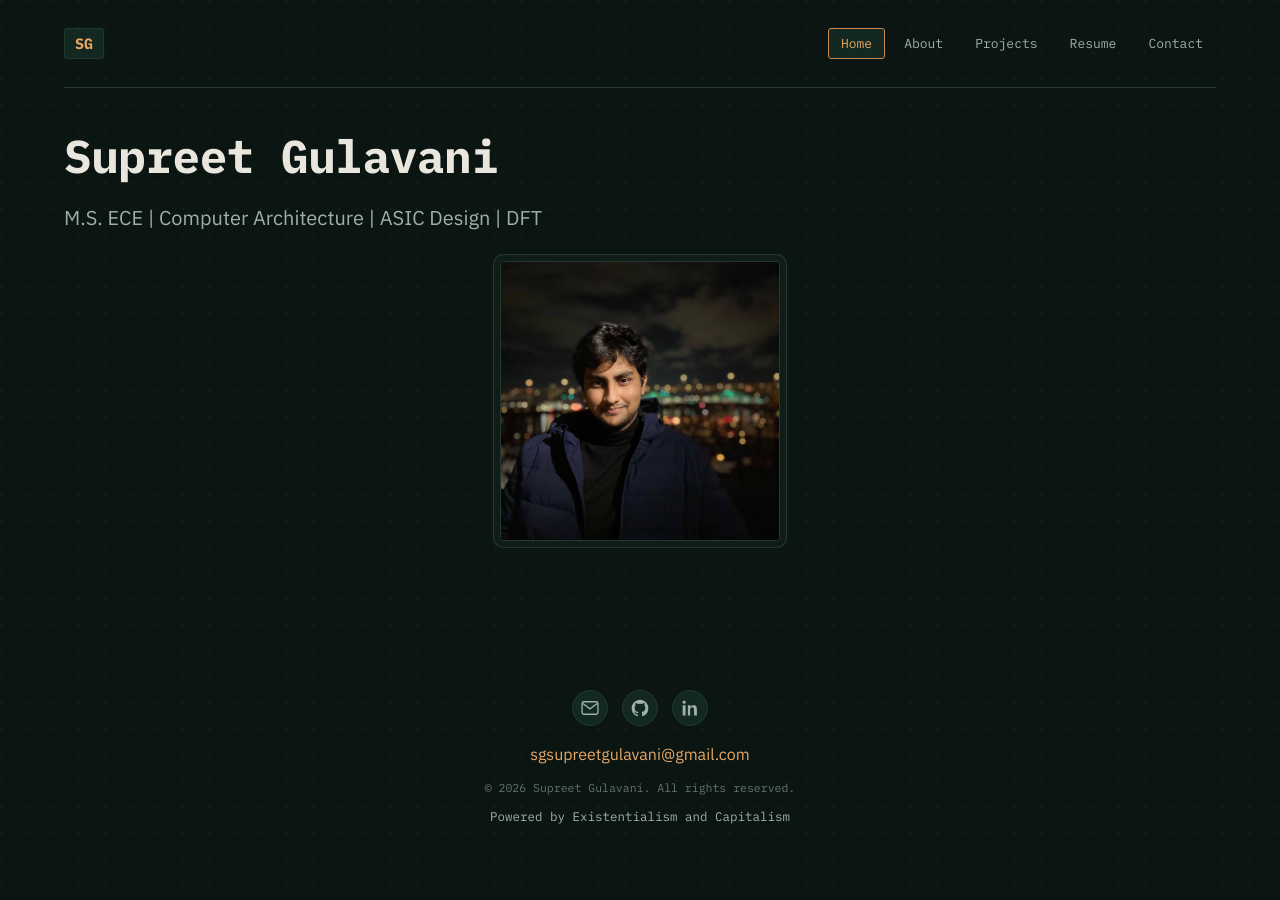
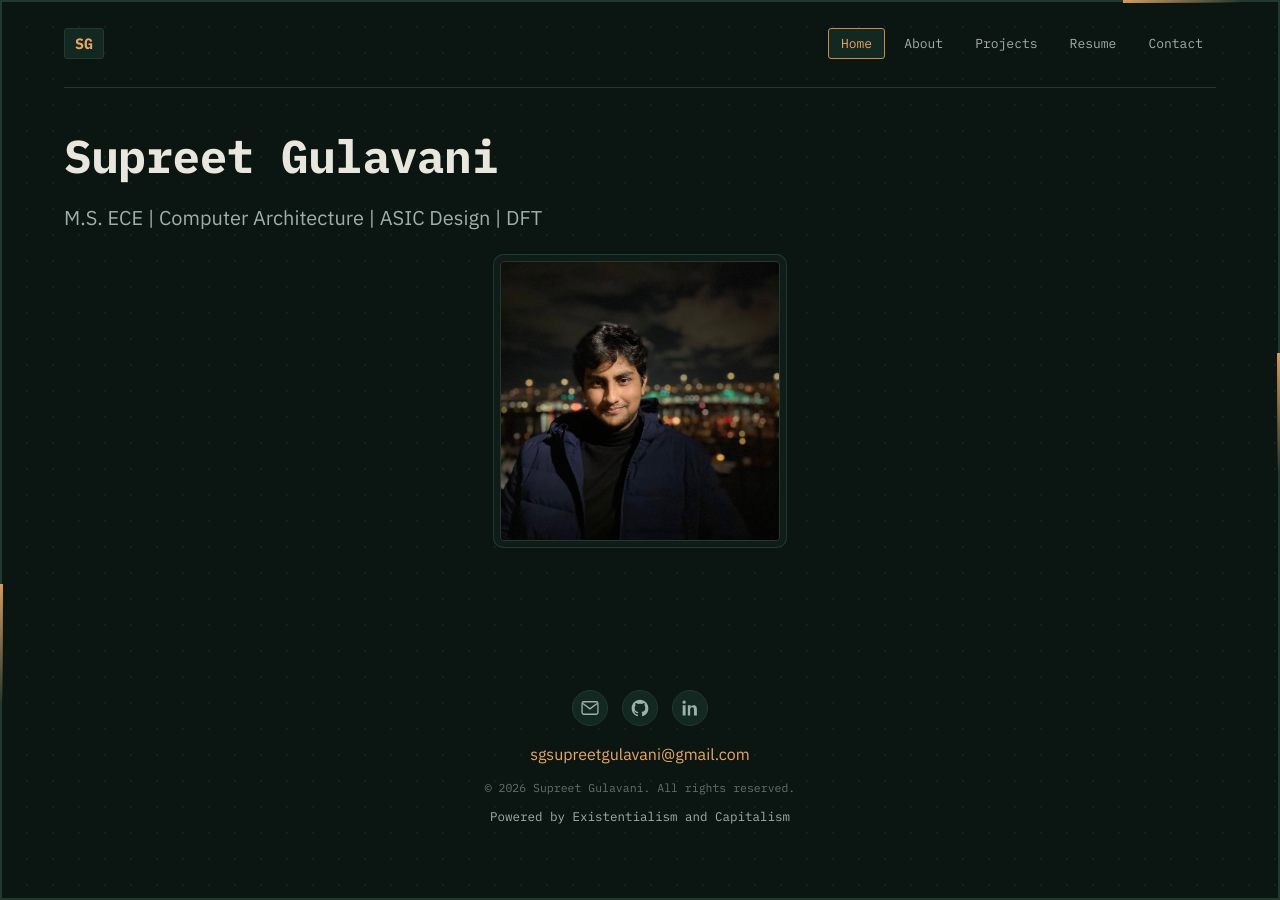
Before and after one commit to supreetgulavani/supreetgulavani.github.io, a Jekyll site: the page built from index.md, in a window 1280 px wide. Built offline with Jekyll 4.4.1, drawn with Linux system fonts in a browser that asks for light colours.

Commit message:
Replace spine->edge traces

```diff
--- a/_layouts/default.html
+++ b/_layouts/default.html
@@ -14,7 +14,7 @@
 
   <!--Pulse animation-->
 <!-- <div class="spine" aria-hidden="true"></div> -->
- <div class="edge-trace edge-top" aria-hidden="true"></div>
+<div class="edge-trace edge-top" aria-hidden="true"></div>
 <div class="edge-trace edge-right" aria-hidden="true"></div>
 <div class="edge-trace edge-bottom" aria-hidden="true"></div>
 <div class="edge-trace edge-left" aria-hidden="true"></div>
--- a/assets/css/style.css
+++ b/assets/css/style.css
@@ -69,15 +69,48 @@ a:focus-visible, button:focus-visible{outline:2px solid var(--copper-bright); ou
 .wrap{width:100%; margin:0 auto; padding:0 clamp(24px, 5vw, 72px); position:relative; flex:1; display:flex; flex-direction:column; min-height:0;}
 main{flex:1 0 auto; padding-bottom:40px;}
 
-/* trace spine */
-.spine{position:fixed; left:0; top:0; bottom:0; width:2px; background:var(--line); z-index:0;}
+/* edge traces */
+.edge-trace{position:fixed; background:var(--line); z-index:0;}
+.edge-left{left:0; top:0; bottom:0; width:2px;}
+.edge-right{right:0; top:0; bottom:0; width:2px;}
+.edge-top{top:0; left:0; right:0; height:2px;}
+.edge-bottom{bottom:0; left:0; right:0; height:2px;}
+
+.edge-left::before, .edge-right::before{
+  content:""; position:absolute; width:4px; height:120px; opacity:0.9;
+  background:linear-gradient(var(--copper-bright), transparent);
+  animation:pulseV 9s ease-in-out infinite;
+}
+.edge-left::before{left:-1px;}
+.edge-right::before{right:-1px;}
+
+.edge-top::before, .edge-bottom::before{
+  content:""; position:absolute; height:4px; width:120px; opacity:0.9;
+  background:linear-gradient(to right, var(--copper-bright), transparent);
+  animation:pulseH 9s ease-in-out infinite;
+}
+.edge-top::before{top:-1px;}
+.edge-bottom::before{bottom:-1px;}
+
+.edge-top::before{animation-duration:10s; animation-delay:0s;}
+.edge-right::before{animation-duration:8s; animation-delay:2.3s;}
+.edge-bottom::before{animation-duration:12s; animation-delay:4.6s;}
+.edge-left::before{animation-duration:9.5s; animation-delay:1.1s;}
+
+@keyframes pulseV{ 0%{top:-120px;} 60%{top:100%;} 100%{top:100%;} }
+@keyframes pulseH{ 0%{left:-120px;} 60%{left:100%;} 100%{left:100%;} }
+@media (prefers-reduced-motion: reduce){
+  .edge-left::before, .edge-right::before, .edge-top::before, .edge-bottom::before{animation:none; display:none;}
+}
+/* /* trace spine */
+/* .spine{position:fixed; left:0; top:0; bottom:0; width:2px; background:var(--line); z-index:0;}
 .spine::before{
   content:""; position:absolute; left:-1px; top:0; width:4px; height:120px;
   background:linear-gradient(var(--copper-bright), transparent); opacity:0.9;
   animation:pulse 7s ease-in-out infinite;
 }
 @keyframes pulse{ 0%{top:-120px;} 60%{top:100%;} 100%{top:100%;} }
-@media (prefers-reduced-motion: reduce){ .spine::before{animation:none; display:none;} }
+@media (prefers-reduced-motion: reduce){ .spine::before{animation:none; display:none;} } */
 
 /* nav */
 .topnav{
```
